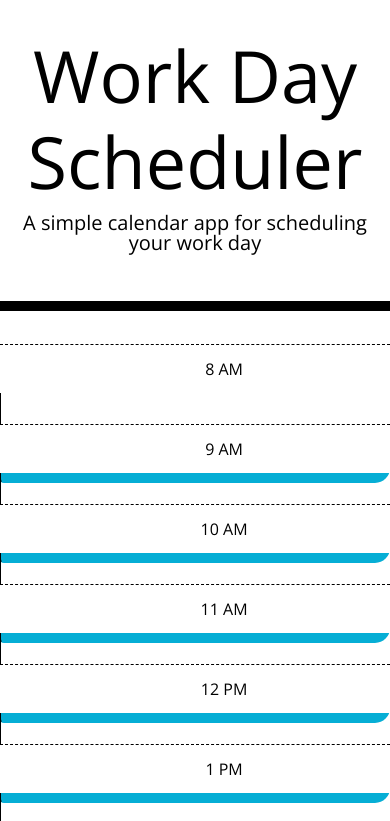
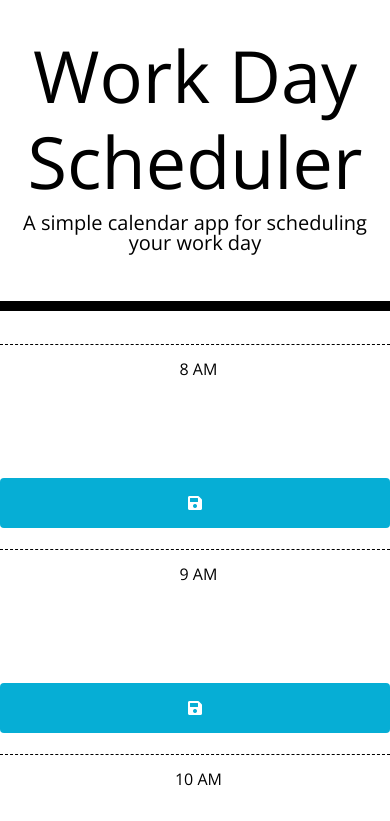
Before and after one commit to cbushehry/work-day-scheduler, a plain HTML site: page index.html in a window 390 px wide. Shown: the top 821 px of the page. Drawn offline with nearby package versions, Linux system fonts and the light colour scheme.

Commit message:
added media query v1

```diff
--- a/assets/css/style.css
+++ b/assets/css/style.css
@@ -69,3 +69,27 @@ textarea{
   font-size: 20px;
   transition: all .3s ease-in-out;
 }
+
+    /*** MEDIA QUERY FOR TABLETS AND SMALLER  ***/
+/* This will be applied on any screen 768px and bellow */
+@media screen and (max-width: 768px), screen and (max-width: 575px) {
+  .row {
+    height: auto;
+    margin-top: 20px;
+  }
+
+  .hour {
+    padding-right: 17%;
+  }
+
+  .saveBtn {
+    border: 0;
+    border-radius: 0.25rem;
+    height: 50px;
+  }
+
+  textarea {
+    min-height: 85px;
+    border: 0;
+  }
+}
```
